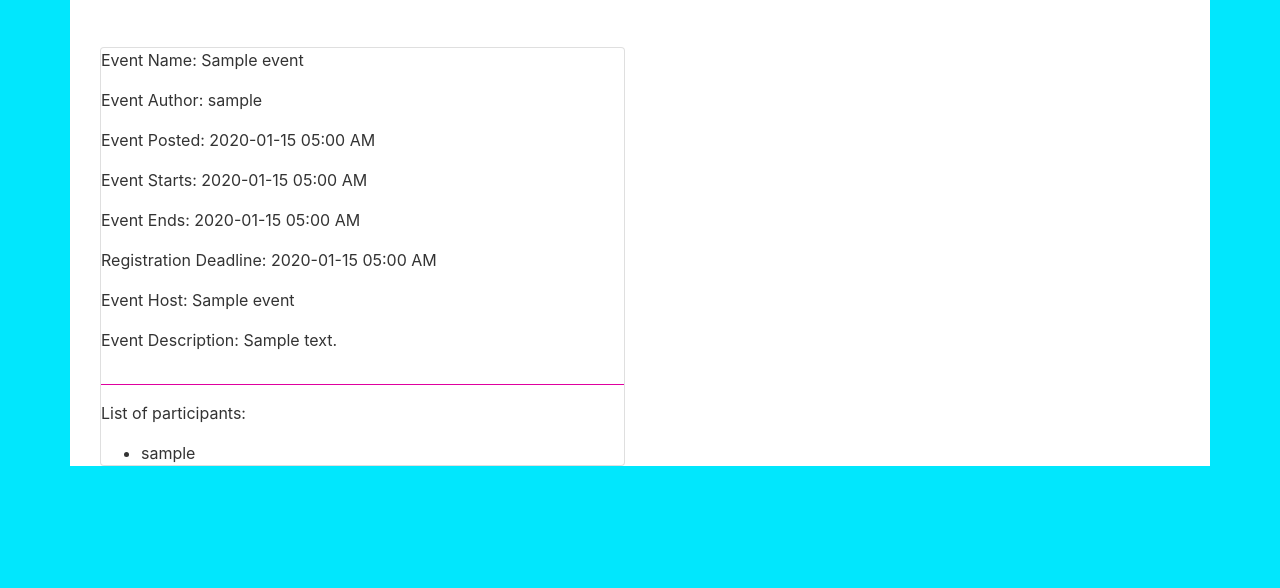
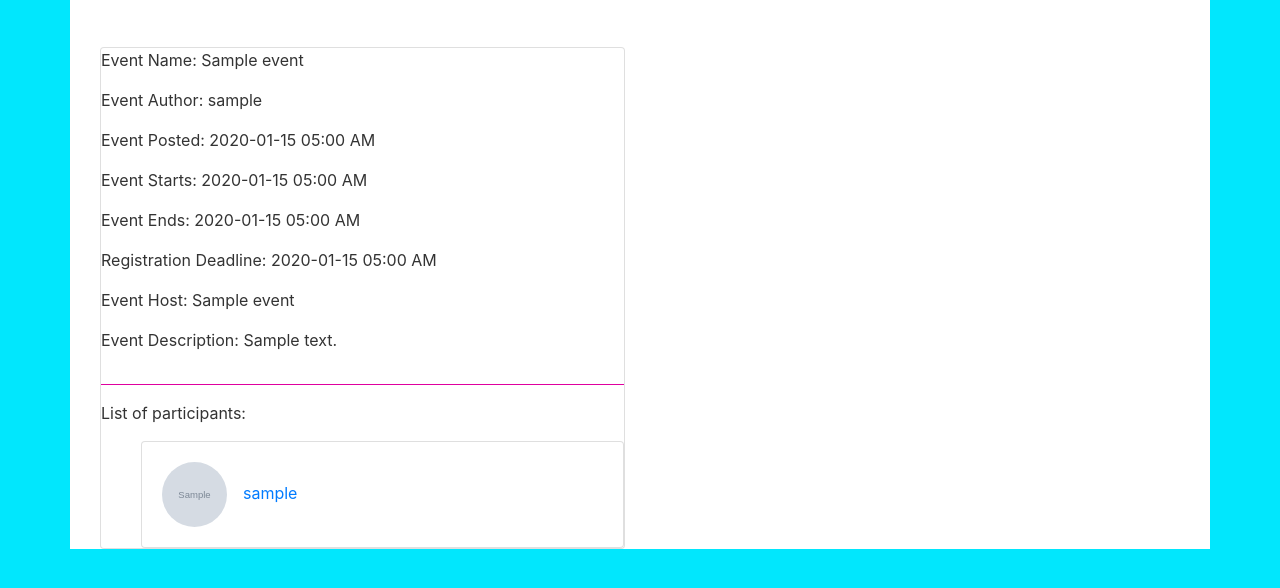
Before and after one commit to Ronik22/Django_Social_Network_App, a Django app: a page that uses events/templates/participant_list.html in a window 1280 px wide; the page is wider, and only the part inside the window is pictured. Shown: the part 161-749 px from the top of that part. Run offline with Django 3.2, Linux system fonts and the light colour scheme; a user stored in the database is signed in; tables that the repository leaves empty hold one stand-in row (values such as "Sample post"); grey boxes marked "Sample" are stand-in pictures; data that the repository does not hold is empty; some libraries are stand-ins or nearby versions.

Commit message:
Add detail to participant list

```diff
--- a/events/templates/participant_list.html
+++ b/events/templates/participant_list.html
@@ -20,7 +20,11 @@
                         <p>List of participants:</p>
                         <ul>
                             {% for participant in participant_list %}
-                            <li>{{ participant }}</li>
+                            <div class="card">
+                                <div class="card-body">
+                                    <a href="{% url 'profile-detail-view' participant.pk %}"><img class="rounded-circle article-img" src="{{participant.image.url}}" alt="image">{{participant}}</a>
+                                </div>
+                            </div>
                             {% endfor %}
                         </ul>
                     </div>
```
